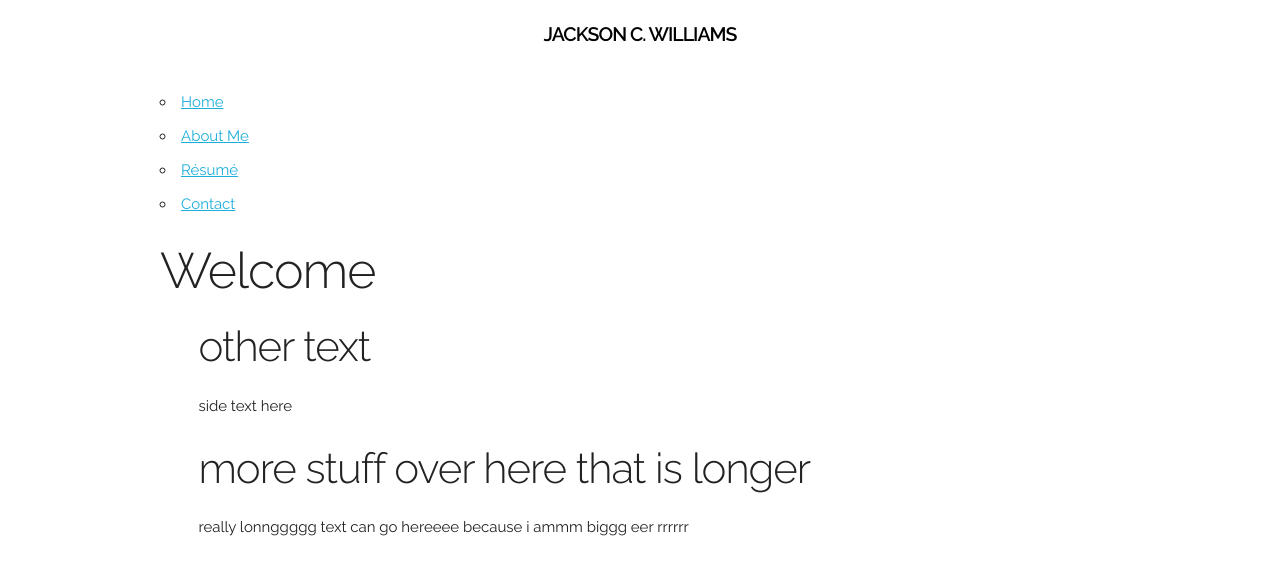
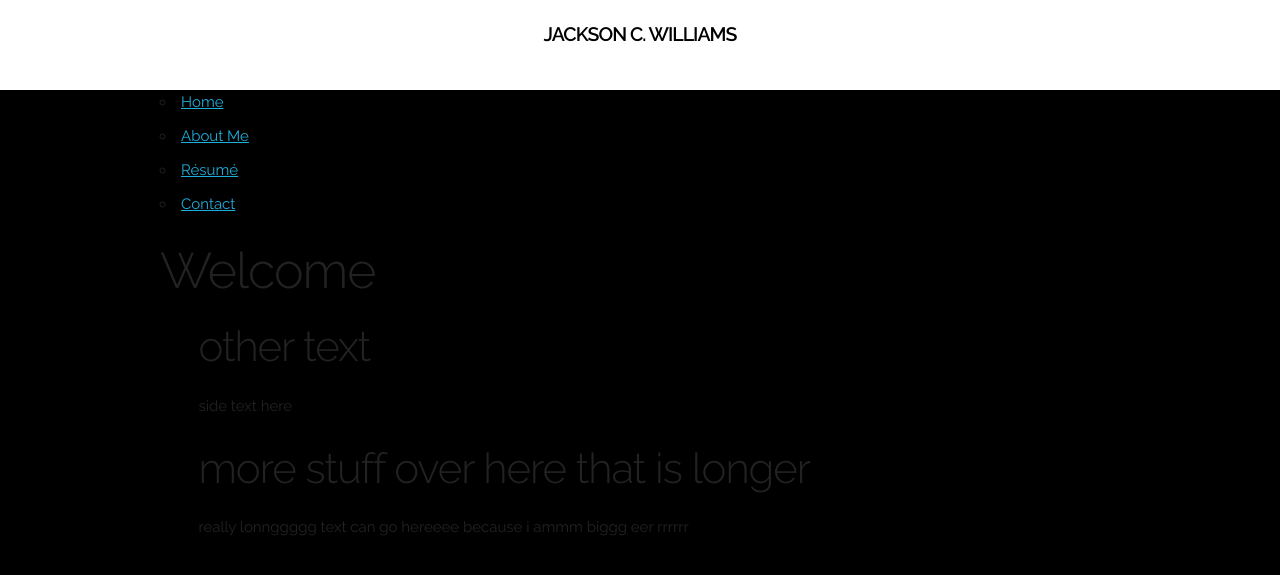
Before and after one commit to jacksoncwilliams/jackson-erin, a Jekyll site: the page built from simpleindex.html, in a window 1280 px wide. Shown: the top 575 px of the page. Built offline with Jekyll 4.4.1, drawn with Linux system fonts in a browser that asks for light colours.

Commit message:
Update simple.css

```diff
--- a/css/simple.css
+++ b/css/simple.css
@@ -41,3 +41,6 @@ header {
 /* =============================================================================
    Next Area
    ========================================================================== */
+body {
+   background-color: #000000;
+}
```
